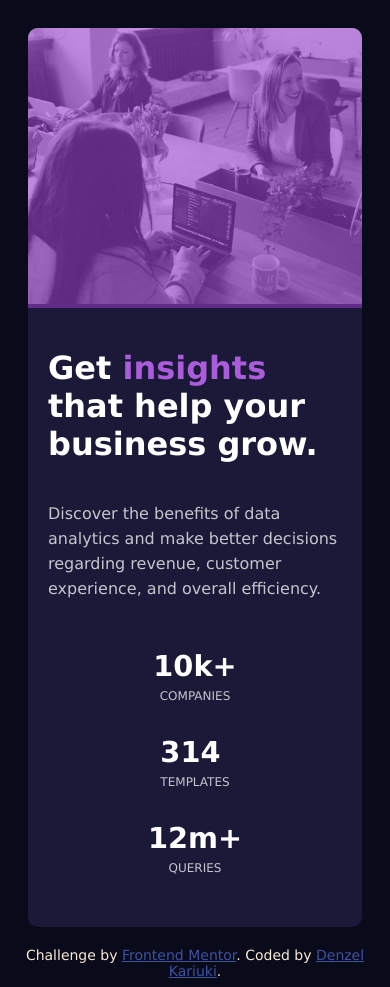
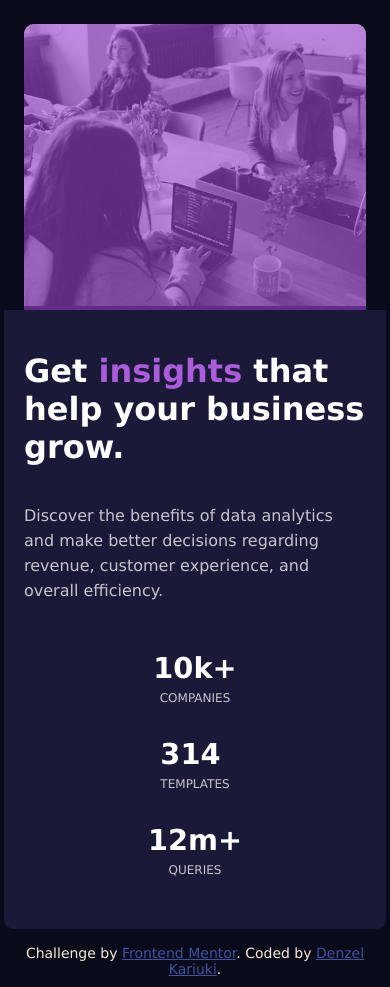
Before and after one commit to Denzel-K/stats-preview-card-component, a plain HTML site: page index.html in a window 390 px wide. Drawn offline with Linux system fonts and the light colour scheme.

Commit message:
Update style.css

```diff
--- a/style.css
+++ b/style.css
@@ -17,9 +17,12 @@ p {
 }
 .container {
     background-color: hsl(233, 47%, 7%);
-    display: flex;
+    display: grid;
+    grid-template-columns: 1fr 1fr;
+    grid-gap: 0;
+   /* display: flex;
     flex-direction: row;
-    align-items: center;
+    align-items: center;*/
     justify-content: center;
     padding: 100px;
 }
@@ -115,10 +118,12 @@ picture {
         background-color: hsl(233, 47%, 7%);
         display: flex;
         flex-direction: column-reverse;
-        padding: 20px;
+        padding: 1rem;
+        justify-contnt: center;
+        align-items: center;
     }
     .box, .images {
-        width: auto;
+        width: 100%;
     }
     .highlight, .img1, .img2 {
         border-radius: 10px 10px 0 0;
```
